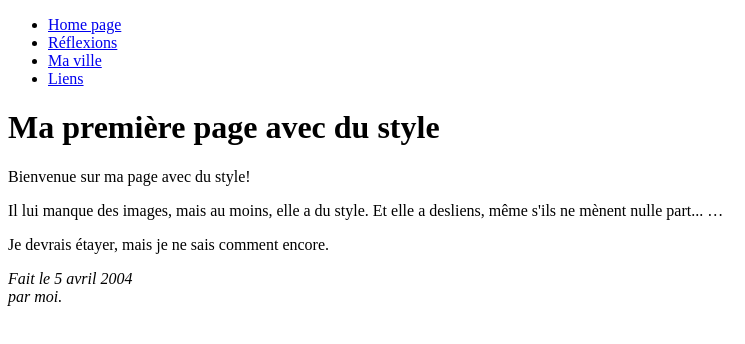
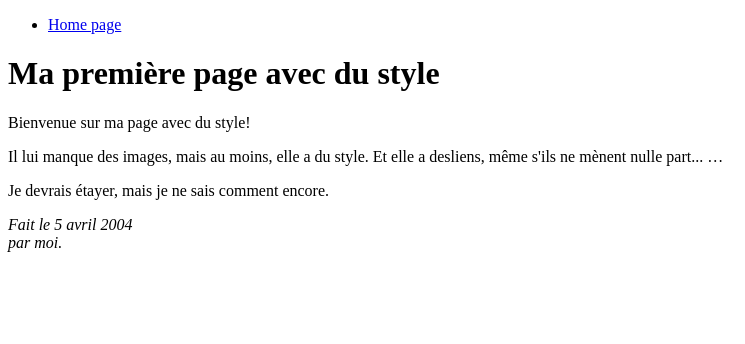
Before and after one commit to jaderoliver/jenkins_pipeline_examples, a website: page index.html in a window 1280 px wide. Shown: the whole page, without its empty margins (0-745 px from the left). Drawn offline with Linux system fonts and the light colour scheme.

Commit message:
Update index.html
remove old pages

```diff
--- a/index.html
+++ b/index.html
@@ -9,9 +9,6 @@
 <!-- Menu de navigation du site -->
 <ul class="navbar">
   <li><a href="index.html">Home page</a>
-  <li><a href="reflexions.html">Réflexions</a>
-  <li><a href="ville.html">Ma ville</a>
-  <li><a href="liens.html">Liens</a>
 </ul>
 
 <!-- Contenu principal -->
```
